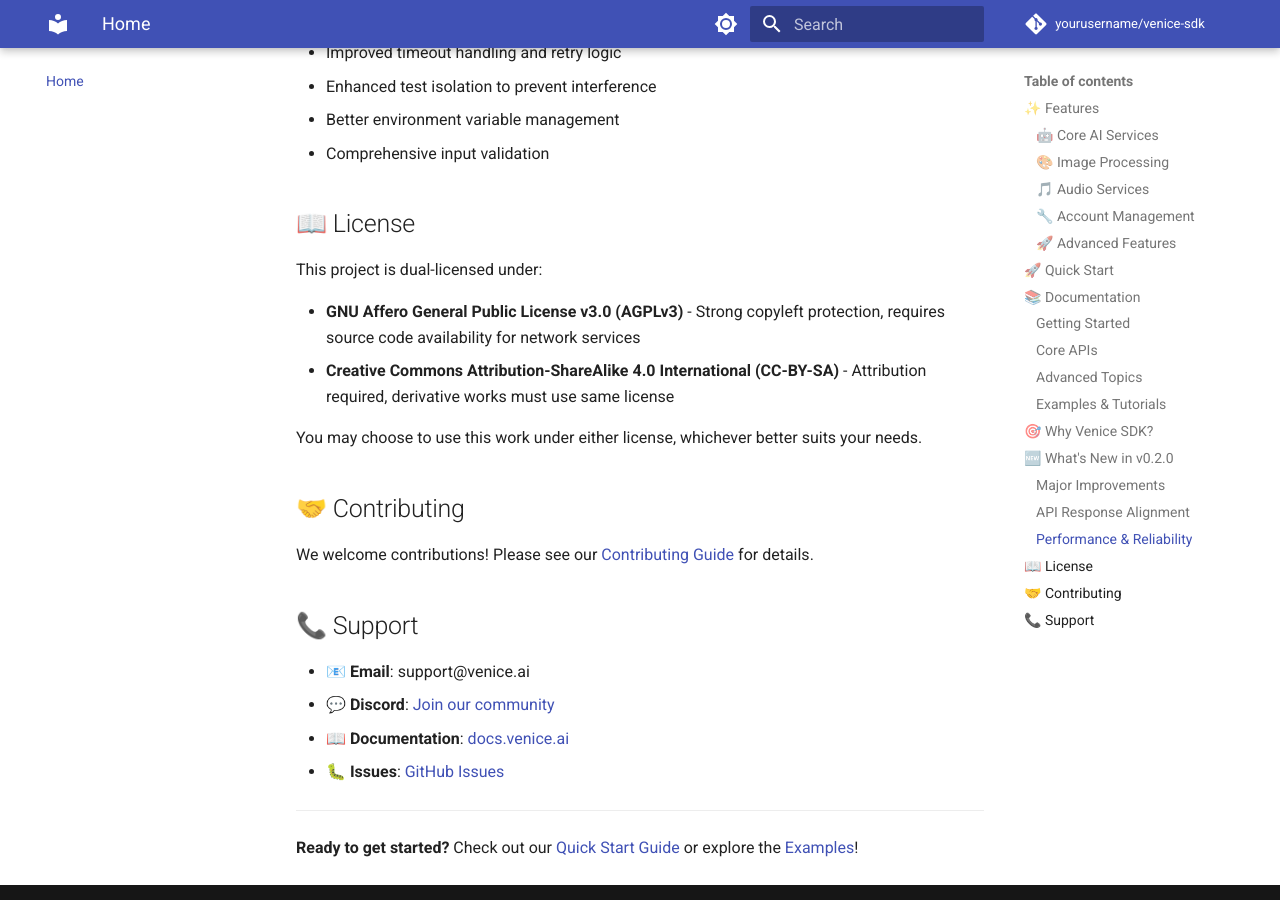
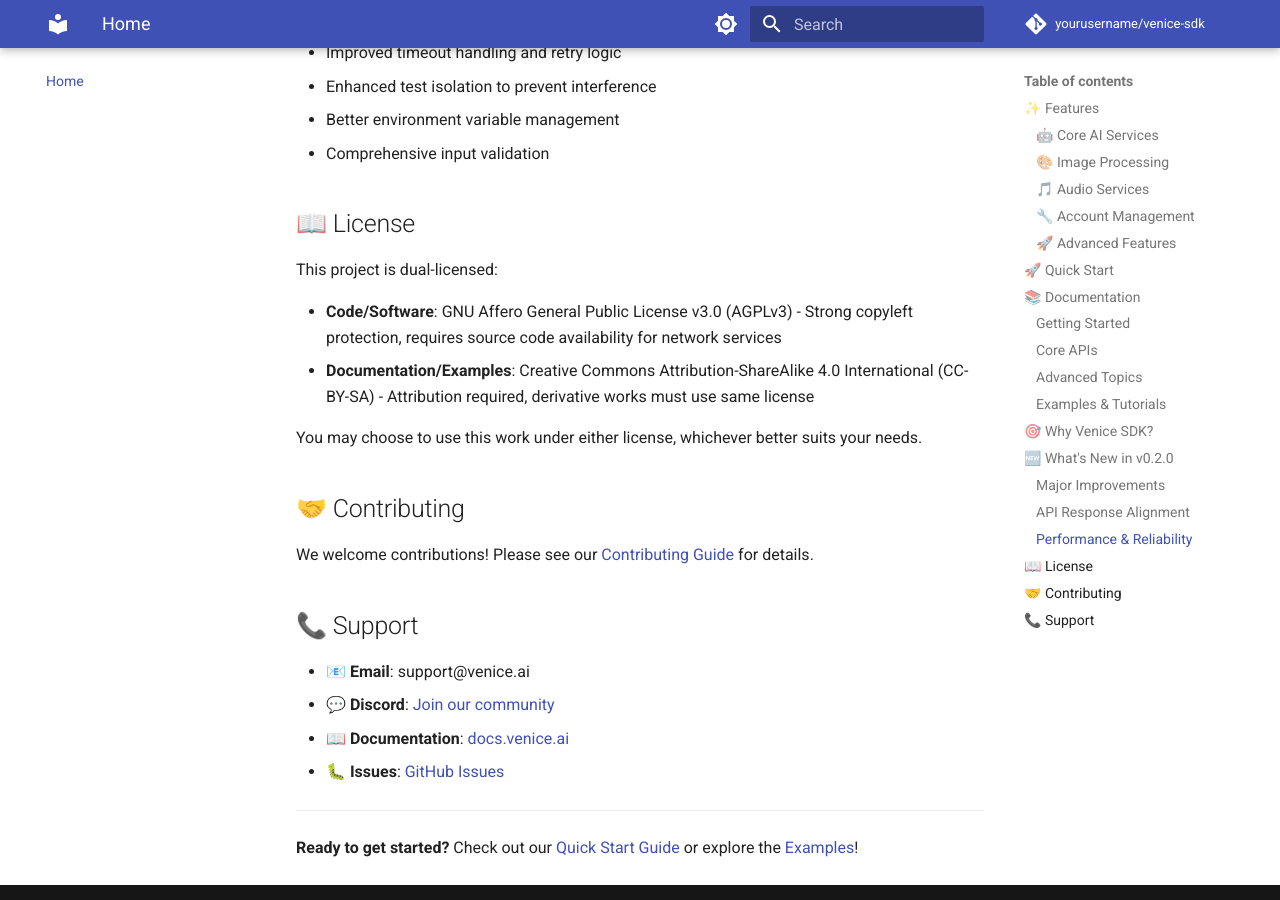
Before and after one commit to actuallyrizzn/Venice-AI-SDK, an MkDocs documentation site: the page built from docs/index.md, in a window 1280 px wide and 900 px high, scrolled down 4099 px. Built offline with MkDocs 1.6.1 and Material for MkDocs 9.7.7, drawn with Linux system fonts in a browser that asks for light colours; comment, search, counter and statistics services are not loaded.

Commit message:
Update licensing details across documentation: Clarified dual licensing terms in CHANGELOG, LICENSE, README, and examples. Specified AGPLv3 for code/software and CC-BY-SA for documentation/examples to enhance user understanding and compliance.

```diff
--- a/docs/index.md
+++ b/docs/index.md
@@ -141,10 +141,10 @@
 
 ## 📖 License
 
-This project is dual-licensed under:
+This project is dual-licensed:
 
-- **GNU Affero General Public License v3.0 (AGPLv3)** - Strong copyleft protection, requires source code availability for network services
-- **Creative Commons Attribution-ShareAlike 4.0 International (CC-BY-SA)** - Attribution required, derivative works must use same license
+- **Code/Software**: GNU Affero General Public License v3.0 (AGPLv3) - Strong copyleft protection, requires source code availability for network services
+- **Documentation/Examples**: Creative Commons Attribution-ShareAlike 4.0 International (CC-BY-SA) - Attribution required, derivative works must use same license
 
 You may choose to use this work under either license, whichever better suits your needs.
 
```
Also changed, not shown: CHANGELOG.md (+2 -1 lines), README.md (+3 -3 lines), examples/README.md (+2 -2 lines), 1 other file.
